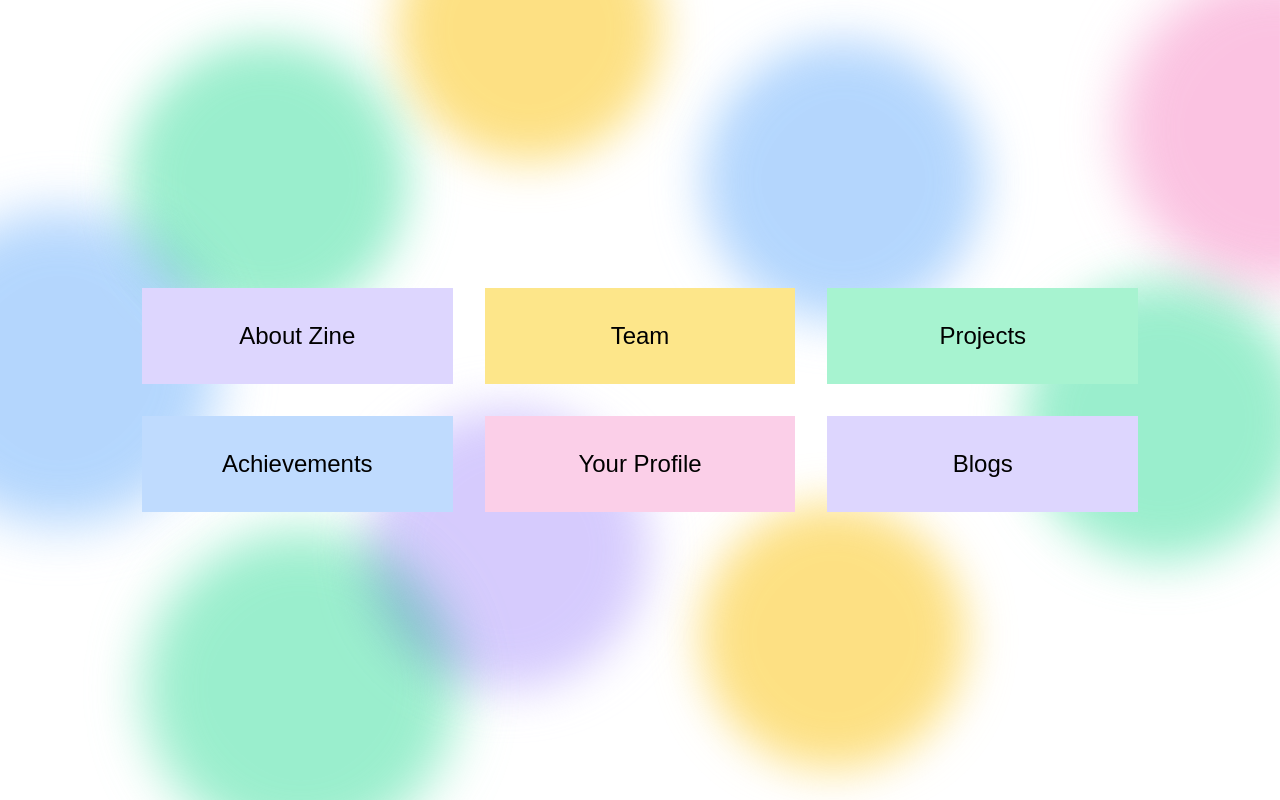
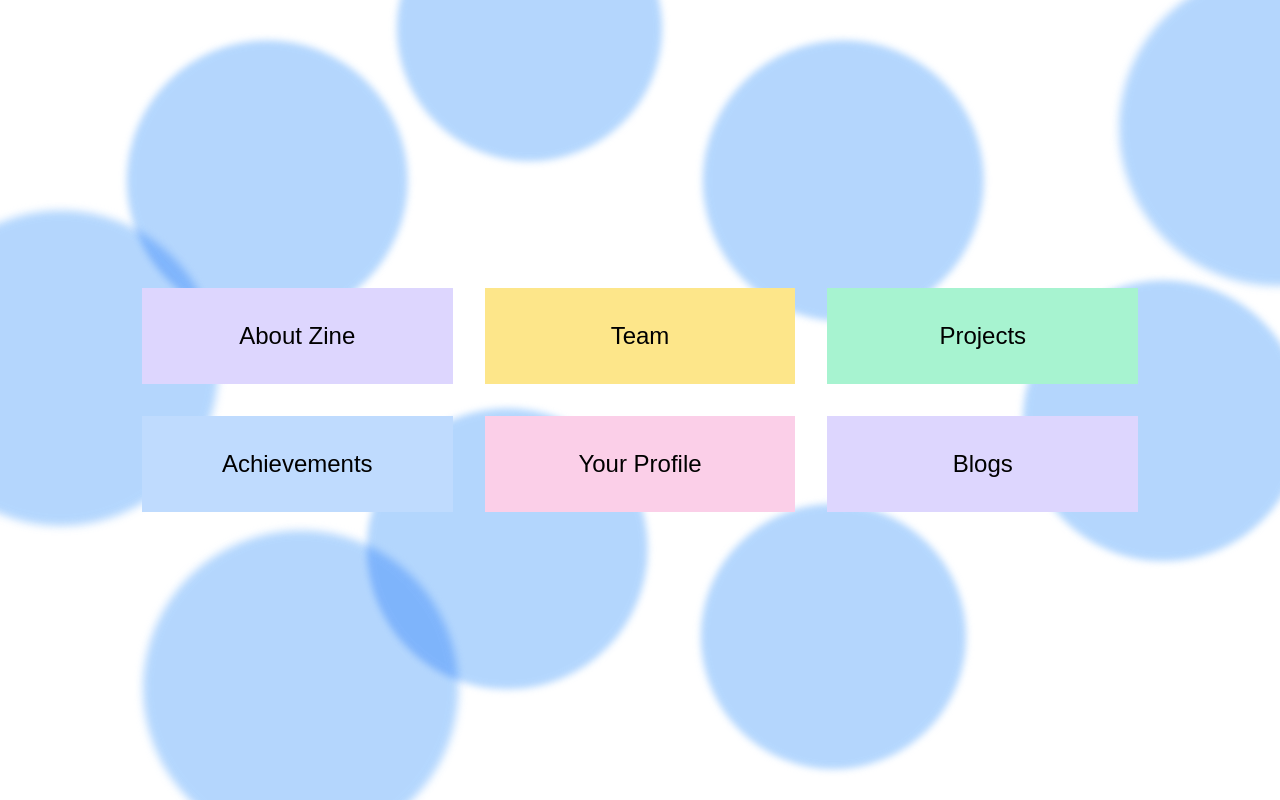
Before and after one commit to zineRobotics/zine-website-2023, a Next.js app: page / in a window 1280 px wide. Shown: the top 800 px of the page. Built offline with nearby package versions, Linux system fonts and the light colour scheme.

Commit message:
changed background

```diff
--- a/components/Home/aboutzine.tsx
+++ b/components/Home/aboutzine.tsx
@@ -5,19 +5,19 @@ const AboutZine = () => {
     return(
         <div className="bg-white min-h-screen flex items-center justify-center px-16">
   <div className="fixed w-full max-w-lg">
-    <div className="absolute top-0 -left-4 w-72 h-72 bg-purple-300 rounded-full mix-blend-multiply filter blur-xl opacity-70 animate-blob"></div>
-    <div className="absolute top-20 left-80 w-72 h-72 bg-yellow-300 rounded-full mix-blend-multiply filter blur-xl opacity-70 animate-blob animation-delay-2000"></div>
-    <div className="absolute bottom-20 left-140 w-72 h-72 bg-pink-300 rounded-full mix-blend-multiply filter blur-xl opacity-70 animate-blob animation-delay-4000"></div>
-    <div className="absolute bottom-20 right-120 w-72 h-72 bg-green-300 rounded-full mix-blend-multiply filter blur-xl opacity-70 animate-blob"></div>
-    <div className="absolute -bottom-120 left-150 w-72 h-72 bg-blue-300 rounded-full mix-blend-multiply filter blur-xl opacity-70 animate-blob animation-delay-2000"></div>
-    <div className="absolute bottom-40 left-160 w-72 h-72 bg-purple-300 rounded-full mix-blend-multiply filter blur-xl opacity-70 animate-blob animation-delay-4000"></div>
-    <div className="absolute bottom-40 right-160 w-72 h-72 bg-yellow-300 rounded-full mix-blend-multiply filter blur-xl opacity-70 animate-blob"></div>
-    <div className="absolute -bottom-120 right-160 w-72 h-72 bg-pink-300 rounded-full mix-blend-multiply filter blur-xl opacity-70 animate-blob animation-delay-2000"></div>
-    <div className="absolute -bottom-40 right-140 w-72 h-72 bg-blue-300 rounded-full mix-blend-multiply filter blur-xl opacity-70 animate-blob animation-delay-4000"></div>
-    <div className="absolute bottom-20 left-80 w-72 h-72 bg-blue-300 rounded-full mix-blend-multiply filter blur-xl opacity-70 animate-blob"></div>
-    <div className="absolute bottom-60 left-4 w-72 h-72 bg-yellow-300 rounded-full mix-blend-multiply filter blur-xl opacity-70 animate-blob animation-delay-2000"></div>
-    <div className="absolute -bottom-120 right-120 w-72 h-72 bg-green-300 rounded-full mix-blend-multiply filter blur-xl opacity-70 animate-blob animation-delay-4000"></div>
-    <div className="absolute -bottom-40 left-130 w-72 h-72 bg-green-300 rounded-full mix-blend-multiply filter blur-xl opacity-70 animate-blob"></div>
+    <div className="absolute top-0 -left-4 w-72 h-72 bg-blue-300 rounded-full mix-blend-multiply filter blur-sm opacity-70 animate-blob"></div>
+    <div className="absolute top-20 left-80 w-72 h-72 bg-blue-300 rounded-full mix-blend-multiply filter blur-sm opacity-70 animate-blob animation-delay-2000"></div>
+    <div className="absolute bottom-20 left-140 w-72 h-72 bg-blue-300 rounded-full mix-blend-multiply filter blur-sm opacity-70 animate-blob animation-delay-4000"></div>
+    <div className="absolute bottom-20 right-120 w-72 h-72 bg-blue-300 rounded-full mix-blend-multiply filter blur-sm opacity-70 animate-blob"></div>
+    <div className="absolute -bottom-120 left-150 w-72 h-72 bg-blue-300 rounded-full mix-blend-multiply filter blur-sm opacity-70 animate-blob animation-delay-2000"></div>
+    <div className="absolute bottom-40 left-160 w-72 h-72 bg-blue-300 rounded-full mix-blend-multiply filter blur-sm opacity-70 animate-blob animation-delay-4000"></div>
+    <div className="absolute bottom-40 right-160 w-72 h-72 bg-blue-300 rounded-full mix-blend-multiply filter blur-sm opacity-70 animate-blob"></div>
+    <div className="absolute -bottom-120 right-160 w-72 h-72 bg-blue-300 rounded-full mix-blend-multiply filter blur-sm opacity-70 animate-blob animation-delay-2000"></div>
+    <div className="absolute -bottom-40 right-140 w-72 h-72 bg-blue-300 rounded-full mix-blend-multiply filter blur-sm opacity-70 animate-blob animation-delay-4000"></div>
+    <div className="absolute bottom-20 left-80 w-72 h-72 bg-blue-300 rounded-full mix-blend-multiply filter blur-sm opacity-70 animate-blob"></div>
+    <div className="absolute bottom-60 left-4 w-72 h-72 bg-blue-300 rounded-full mix-blend-multiply filter blur-sm opacity-70 animate-blob animation-delay-2000"></div>
+    <div className="absolute -bottom-120 right-120 w-72 h-72 bg-blue-300 rounded-full mix-blend-multiply filter blur-sm opacity-70 animate-blob animation-delay-4000"></div>
+    <div className="absolute -bottom-40 left-130 w-72 h-72 bg-blue-300 rounded-full mix-blend-multiply filter blur-sm opacity-70 animate-blob"></div>
   </div>
   <div className="relative grid grid-cols-3 gap m-8 gap-8 text-2xl font-nunito text-black">
       <button className="transition duration-500 ease-in-out bg-purple-200 px-20 py-8 hover:bg-red-600 hover:text-white transform hover:-translate-y-1 hover:scale-110 ...">
```
